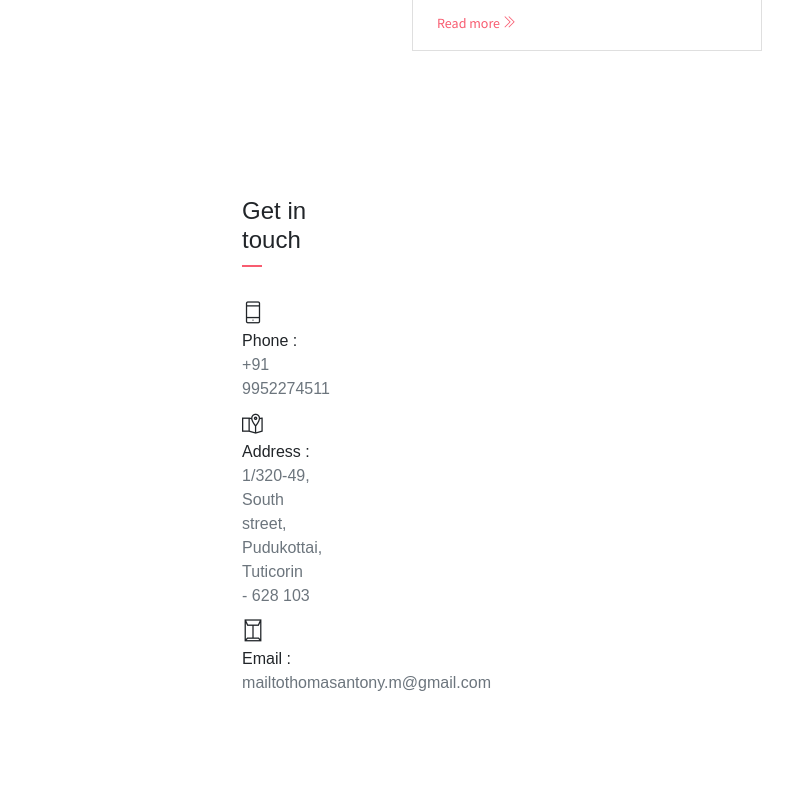
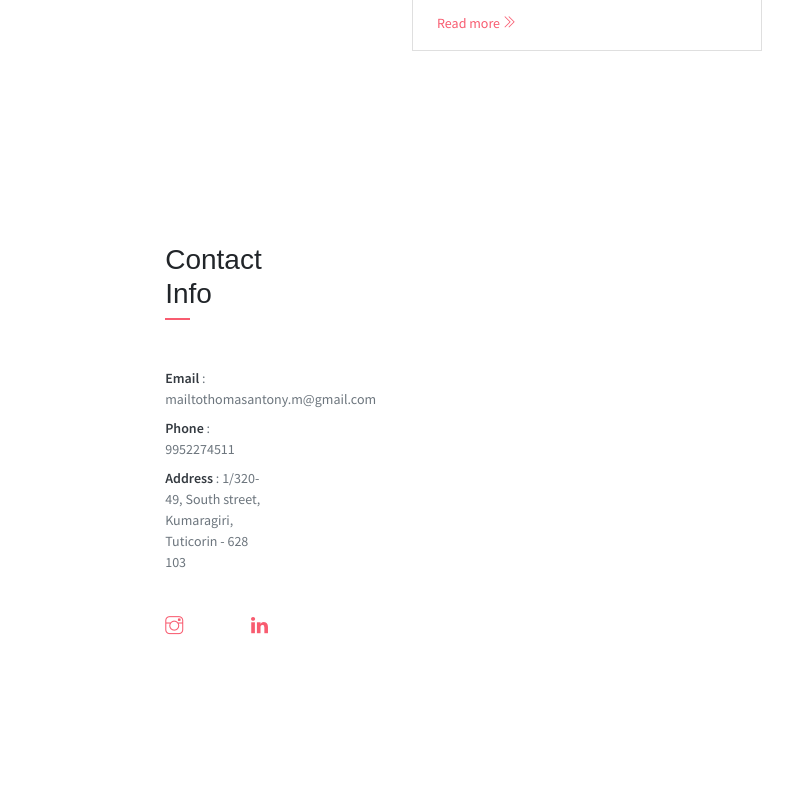
Before and after one commit to RoboCoder77/Portfolio, a website: page index.html in a window 1280 px wide. Shown: the part 3499-4301 px from the top of the page, without its empty margins (53-846 px from the left). Drawn offline with nearby package versions, Linux system fonts and the light colour scheme; some packages are replaced by stand-ins of ours; files that its build step writes are made by us from their sources; files whose address does not match are found by name.

Commit message:
contact info

```diff
--- a/index.html
+++ b/index.html
@@ -465,8 +465,8 @@
         </div>
     </section> -->
 
-    <div class="section contact" id="contact">
-                <div class="col-lg-4">
+    <!-- <div class="section contact" id="contact">
+              <div class="col-lg-4">
                     <div class="contact-info-card">
                         <h4 class="contact-title">Get in touch</h4>
                         <div class="row mb-2">
@@ -474,7 +474,7 @@
                                 <i class="ti-mobile icon-md"></i>
                             </div>
                             <div class="col-10 ">
-                                <h6 class="d-inline">Phone : <br> <span class="text-muted">+91 9952274511</span></h6>
+                                <h6 class="d-inline">Phone : <span class="text-muted">+91 9952274511</span></h6>
                             </div>
                         </div>
                         <div class="row mb-2">
@@ -493,18 +493,32 @@
                                 <h6 class="d-inline">Email :<br> <span class="text-muted">mailtothomasantony.m@gmail.com</span></h6>
                             </div>
                         </div>
-                        <!-- <ul class="social-icons pt-4">
+                        <ul class="social-icons pt-4">
                             <li class="social-item"><a class="social-link text-dark" href="#"><i class="ti-google" aria-hidden="true"></i></a></li>
                             <li class="social-item"><a class="social-link text-dark" href="#"><i class="ti-instagram" aria-hidden="true"></i></a></li>
                             <li class="social-item"><a class="social-link text-dark" href="#"><i class="ti-github" aria-hidden="true"></i></a></li>
-                        </ul>  -->
+                        </ul>
                     </div>
                 </div>
             </div>
 
         </div>
+    </div> -->
+    <div class="section contact" id="contact">
+    <div class="col-lg-4 about-card">
+        <h3 class="font-weight-light">Contact Info</h3>
+        <span class="line mb-5"></span>
+        <ul class="mt40 info list-unstyled">
+            <li><span>Email</span> : mailtothomasantony.m@gmail.com</li>
+            <li><span>Phone</span> : 9952274511</li>
+            <li><span>Address</span> : 1/320-49, South street, Kumaragiri, Tuticorin - 628 103</li>
+        </ul>
+        <ul class="social-icons pt-3">
+            <li class="social-item"><a class="social-link" href="#"><i class="ti-instagram" aria-hidden="true"></i></a></li>
+            <li class="social-item"><a class="social-link" href="https://www.linkedin.com/in/thomas-antony-65377714a/"><i class="ti-linkedin" aria-hidden="true"></i></a></li>
+        </ul>
     </div>
-
+    </div>
 
 	<!-- core  -->
     <script src="assets/vendors/jquery/jquery-3.4.1.js"></script>
```
Also changed, not shown: assets/css/johndoe.css.
